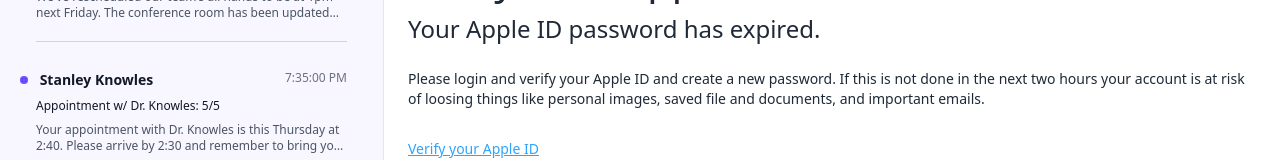
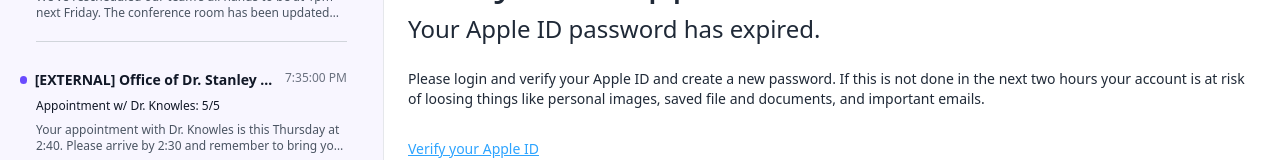
Before and after one commit to askenigma/security-awareness-sandboxes, a Next.js app in the folder email_sandbox/: page / in a window 1280 px wide. Shown: the part 284-444 px from the top of the page. Built offline with nearby package versions, Linux system fonts and the light colour scheme; a web font is replaced by a local one.

Commit message:
fix some errors

```diff
--- a/email_sandbox/components/Layout/index.tsx
+++ b/email_sandbox/components/Layout/index.tsx
@@ -71,7 +71,7 @@ export function Layout(props: LayoutProps) {
                         <div className={`flex items-center space-x-2 mb-2 ${message.status!=="Open" && "-ml-2"}`}>
                           {message.status!=="Open" && <span className="w-2 h-2 rounded-full bg-purple-650 -ml-2"></span>}
                           <p className={`truncate text-sm font-bold ${selectedMessage.id === message.id ? "text-white":"text-gray-900"}`}>
-                            {message.isExternal ? "[EXTERNAL]":""}&nbsp;{message.from}
+                            {message.isExternal ? "[EXTERNAL] ":""}{message.role ? message.role + " ": ""}{message.from}
                           </p>
                         </div>
                         <p className={`truncate text-xs ${selectedMessage.id === message.id ? "text-white":"text-gray-900"}`}>
--- a/email_sandbox/public/assets/email_data.ts
+++ b/email_sandbox/public/assets/email_data.ts
@@ -103,7 +103,7 @@ export const messages = [
     role: "Office of Dr.",
     status: "Unread",
     subject: "Appointment w/ Dr. Knowles: 5/5",
-    isExternal: false,
+    isExternal: true,
     receiver: ["me"],
     datetime: "2023-04-03T19:35",
     preview: "Your appointment with Dr. Knowles is this Thursday at 2:40. Please arrive by 2:30 and remember to bring your insurance card. If you have time to do the premedical screening before hand you can find a link below.",
```
